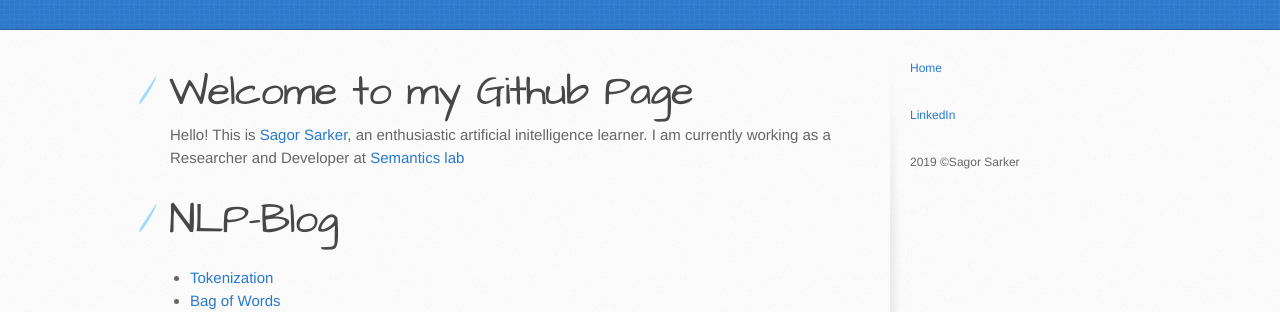
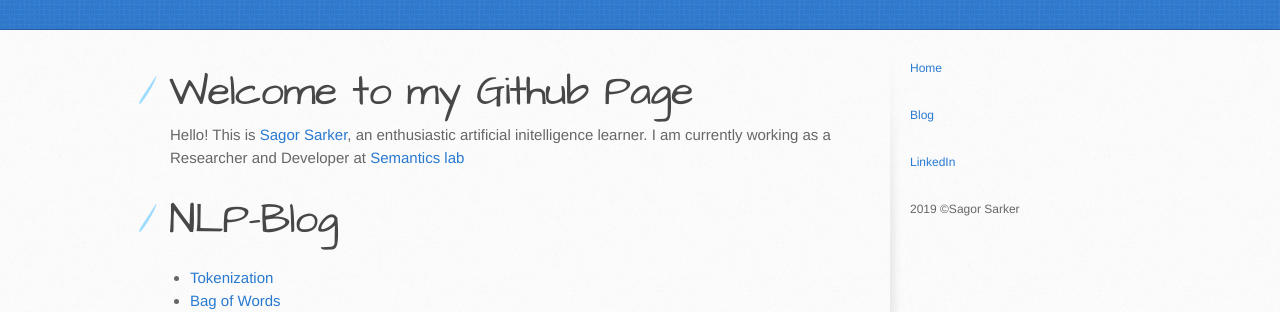
Before and after one commit to sagorbrur/sagorbrur.github.io, a Jekyll site: the page built from index.md, in a window 1280 px wide. Shown: the part 171-483 px from the top of the page. Built offline with Jekyll 4.4.1, drawn with Linux system fonts in a browser that asks for light colours; our own code applies the rules of GitHub Pages for plain Markdown files.

Commit message:
Update default.html

```diff
--- a/_layouts/default.html
+++ b/_layouts/default.html
@@ -55,6 +55,8 @@
           -->
           <a href='https://sagorbrur.github.io/'>Home</a>
           </br></br></br>
+          <a href='https://sagorbrur.github.io/emerald/'>Blog</a>
+          </br></br></br>
           <a href='https://www.linkedin.com/in/sagor-sarker/' target="_blank">LinkedIn</a>
 
 
```
